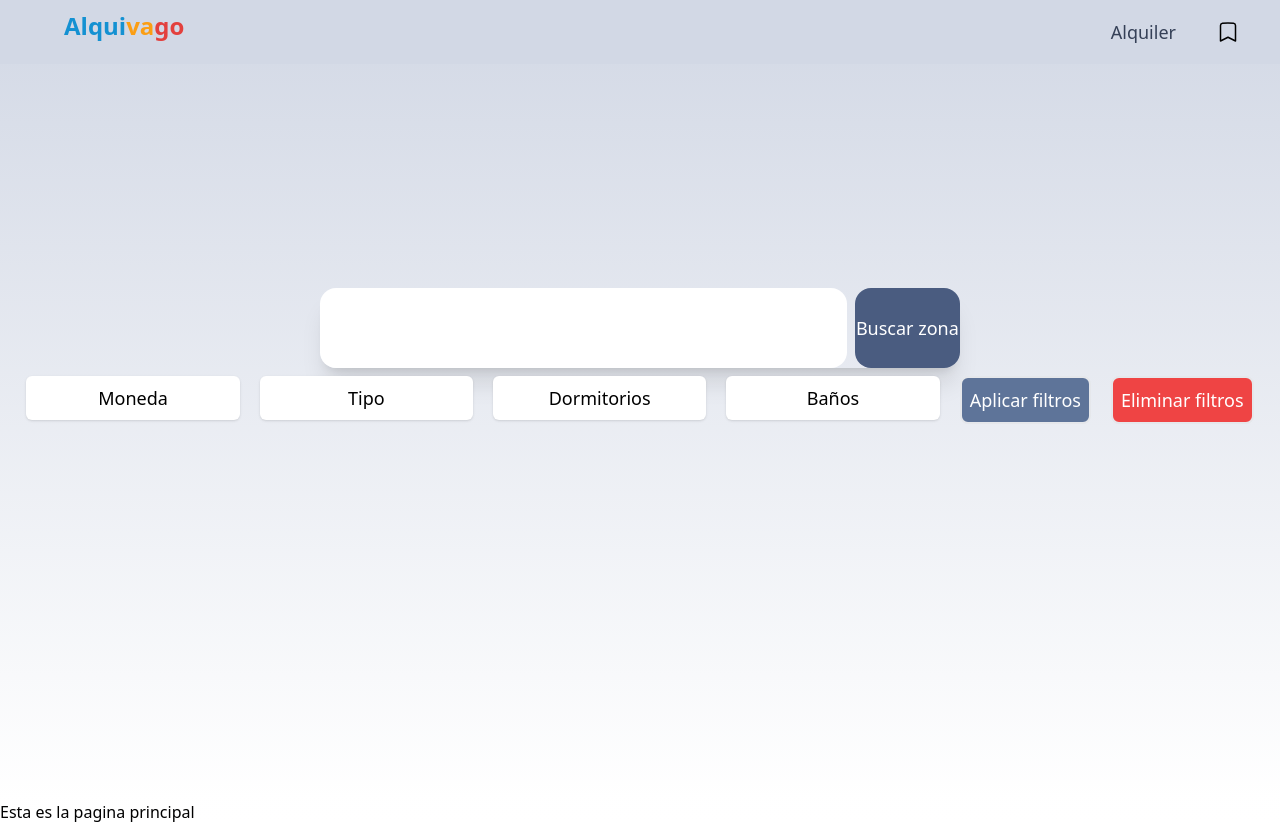
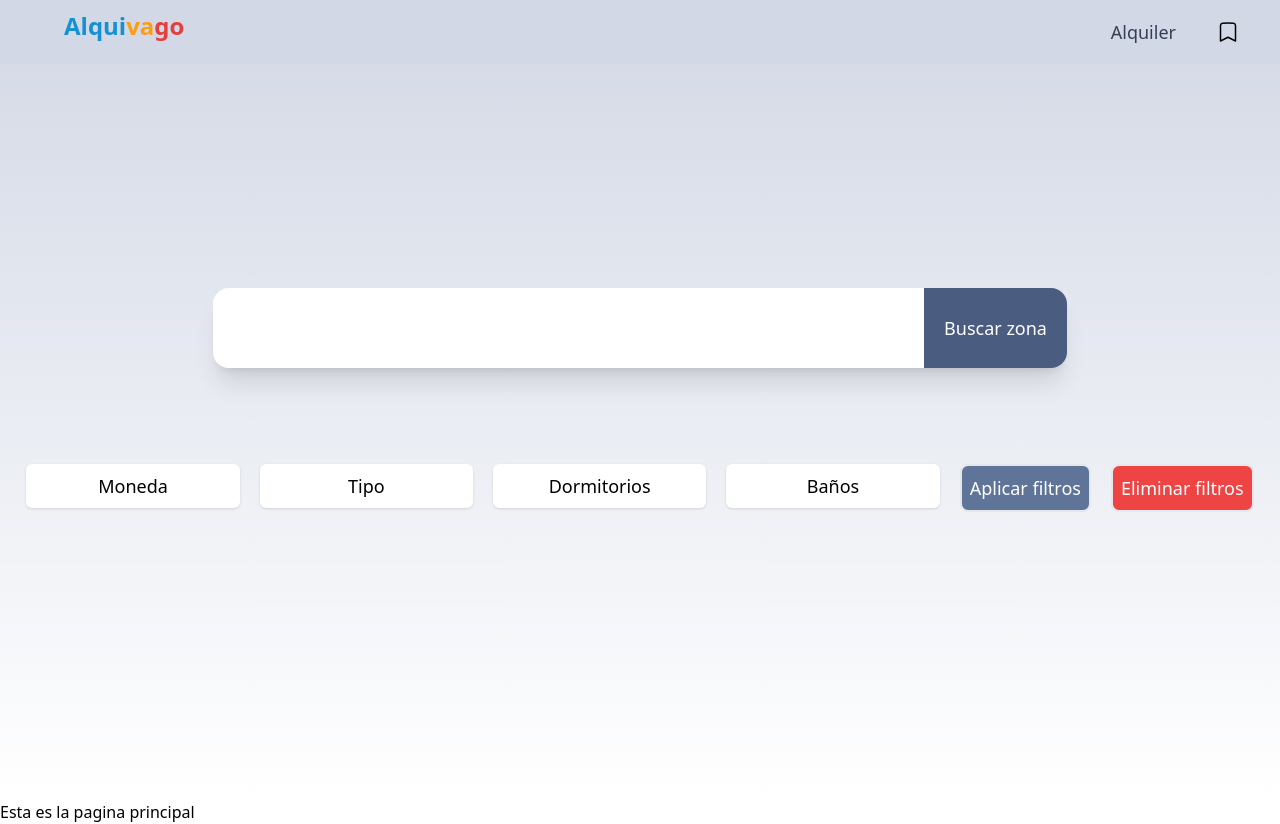
Before and after one commit to cristian-encalada/Alquivago, a Next.js app in the folder alquivago-nextjs/: page / in a window 1280 px wide. Built offline with nearby package versions, Linux system fonts and the light colour scheme.

Commit message:
Added cookies support, limit is 4 properties

```diff
--- a/alquivago-nextjs/app/components/Header.jsx
+++ b/alquivago-nextjs/app/components/Header.jsx
@@ -25,10 +25,10 @@ function Navbar() {
 
 function Header() {
   return (
-    <header className="from-azul-200 gap-2 to-white flex h-screen flex-col items-center justify-center bg-opacity-60 bg-gradient-to-b bg-blend-multiply lg:flex lg:h-screen lg:w-full lg:flex-col lg:items-center lg:justify-center lg:bg-cover lg:bg-center">
+    <header className="from-azul-200 gap-2 to-white flex h-medio flex-col items-center justify-center bg-opacity-60 bg-gradient-to-b bg-blend-multiply lg:flex lg:h-screen lg:w-full lg:flex-col lg:items-center lg:justify-center lg:bg-cover lg:bg-center">
       <Navbar/>
       <SearchBar/>
-      <section className='md:flex w-full absolute hidden gap-5 justify-center'>
+      <section className='md:flex w-full absolute hidden gap-5 lg:mt-44 justify-center'>
       <ApplyFilters />
       </section>
       <MobileFilter />
--- a/alquivago-nextjs/app/components/SearchBar.js
+++ b/alquivago-nextjs/app/components/SearchBar.jsx
@@ -15,15 +15,15 @@ export default function SearchBar() {
   };
 
   return (
-    <section className='container flex-col lg:flex-row lg:w-1/2 justify-center items-center gap-3 lg:h-20 lg:gap-2 h-48 bg-transparent lg:mb-36 rounded-2xl shadow-xl flex'>
+    <section className='container flex-col lg:flex-row lg:w-2/3 justify-center items-center lg:h-20 h-48 bg-transparent lg:mb-36 rounded-2xl shadow-xl flex'>
       <input
-        className='lg:w-5/6 w-full h-full lg:rounded-l-2xl rounded-2xl text-center font-medium text-2xl'
+        className='lg:w-5/6 w-full h-full lg:rounded-none lg:rounded-l-2xl rounded-2xl text-center font-medium text-2xl'
         type="search"
         onChange={handleChange} // Utiliza onChange para manejar cambios en el input
       />
-      <div className="lg:w-1/6 w-full h-full lg:rounded-r-2xl rounded-2xl bg-azul-600">
+      <div className="lg:w-1/6 w-full h-full lg:rounded-none lg:rounded-r-2xl rounded-2xl bg-azul-600 hover:scale-110 transition">
         <button
-          className="text-center w-full h-full hover:scale-125 transition font-medium text-white text-lg"
+          className="text-center w-full h-full font-medium text-white text-lg"
           onClick={handleClick}
         >
           Buscar zona
--- a/alquivago-nextjs/app/publish/infinite-scroll-posts.jsx
+++ b/alquivago-nextjs/app/publish/infinite-scroll-posts.jsx
@@ -10,7 +10,6 @@ export default function InfiniteScroll ({firstPage, currencyFilter}) {
   const [page, setPage] = useState(1)
   const [ref, inView] = useInView()
   const [arrData, setArrData] = useState([])
-  const [saved, setSaved] = useState(false)
 
   const guardarEnLocalStorage = (objeto) => {
     setArrData((prevData) => {
@@ -23,12 +22,30 @@ export default function InfiniteScroll ({firstPage, currencyFilter}) {
         updatedData.push(objeto);
       }
 
+      // Guardar el array en la cookie
+      document.cookie = `arrData=${JSON.stringify(updatedData)}`;
+
       return updatedData;
     });
   };
 
+  // Leer la cookie al cargar el componente
+  useEffect(() => {
+    const cookieArrData = document.cookie
+      .split('; ')
+      .find(row => row.startsWith('arrData='));
+
+    if (cookieArrData) {
+      console.log(JSON.parse(decodeURIComponent(cookieArrData).split('=')[1]))
+      const parsedData = decodeURIComponent(cookieArrData.split('=')[1]);
+      setArrData(JSON.parse(parsedData));
+    }
+  }, []);
+
+
   // Save arrData to localStorage when it changes
   useEffect(() => {
+
     const objectsInfo = JSON.stringify(arrData);
     localStorage.setItem('arrData', objectsInfo);
   }, [arrData]);
--- a/alquivago-nextjs/tailwind.config.js
+++ b/alquivago-nextjs/tailwind.config.js
@@ -7,6 +7,9 @@ module.exports = {
   ],
   theme: {
     extend: {
+      height: {
+        'medio' : '50vh'
+      },
       colors: {
         azul: {
           50: '#f5f6fa',
```
